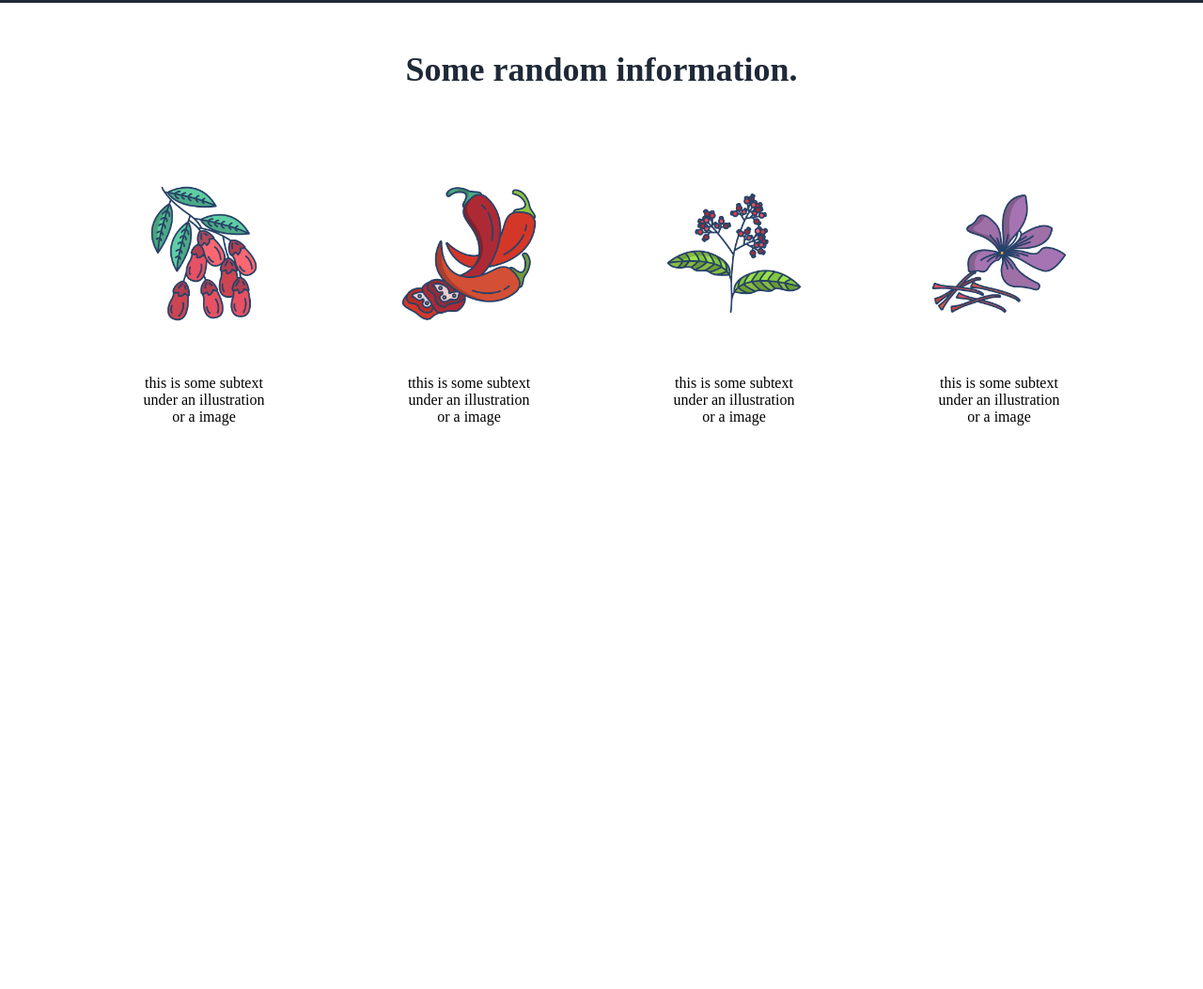
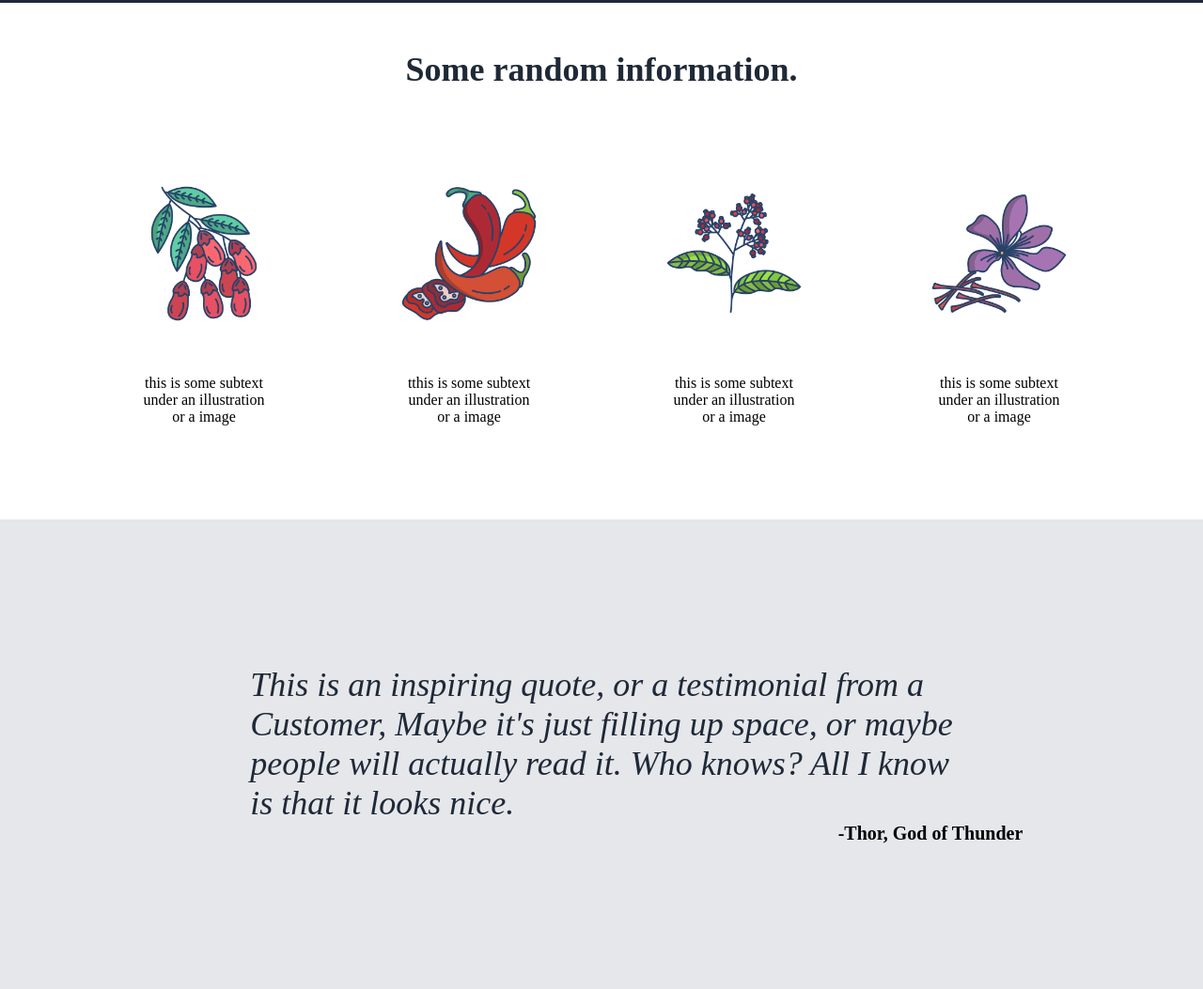
Before and after one commit to Stephenmuan1/landing_page, a plain HTML site: page index.html in a window 1280 px wide. Shown: the part 533-1586 px from the top of the page at 94% size. Before the commit the page ends 1086 px from the top, so only its background shows below. Drawn offline with Linux system fonts and the light colour scheme.

Commit message:
start and finish of third section

```diff
--- a/index.html
+++ b/index.html
@@ -31,8 +31,6 @@
             </div>
         </div>
     </div>
-
-
     <div class="section-2">
         <h2>Some random information.</h2>
         <div class="row-of-box">
@@ -62,5 +60,16 @@
             </div>
         </div>
     </div>
+    <div class="section-3">
+        <h3>This is an inspiring quote, or a testimonial from a <br>
+            Customer, Maybe it's just filling up space, or maybe <br>
+            people will actually read it. Who knows? All I know <br>
+            is that it looks nice.
+        </h3>
+        <div id="p-div">
+            <p class="p-third">-Thor, God of Thunder</p>
+        </div>
+    </div>
+
 </body>
 </html>
--- a/style.css
+++ b/style.css
@@ -109,3 +109,25 @@ h2{
 .p-second{
     text-align: center;
 }
+
+.section-3 {
+    background-color: #e5e7eb;
+    height: 500px;
+    display: flex;
+    flex-direction: column;
+    justify-content: center;
+    align-items: center;
+}
+
+h3 {
+    font-size: 36px;
+    font-style: italic;
+    font-weight: lighter;
+    color: #1f2937;
+}
+
+#p-div{
+    padding-left: 700px;
+    font-size: 20px;
+    font-weight: bold;
+}
```
